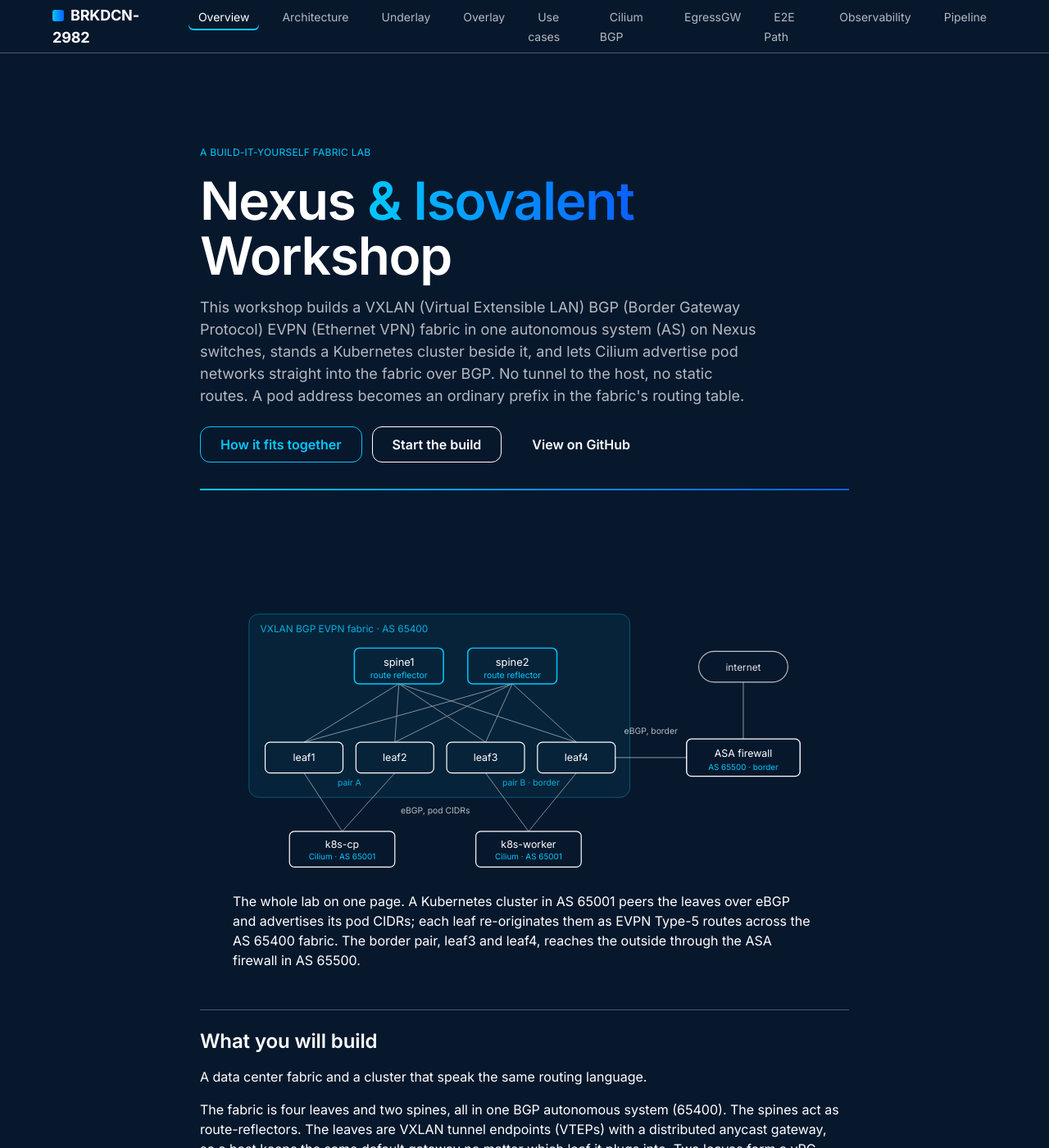
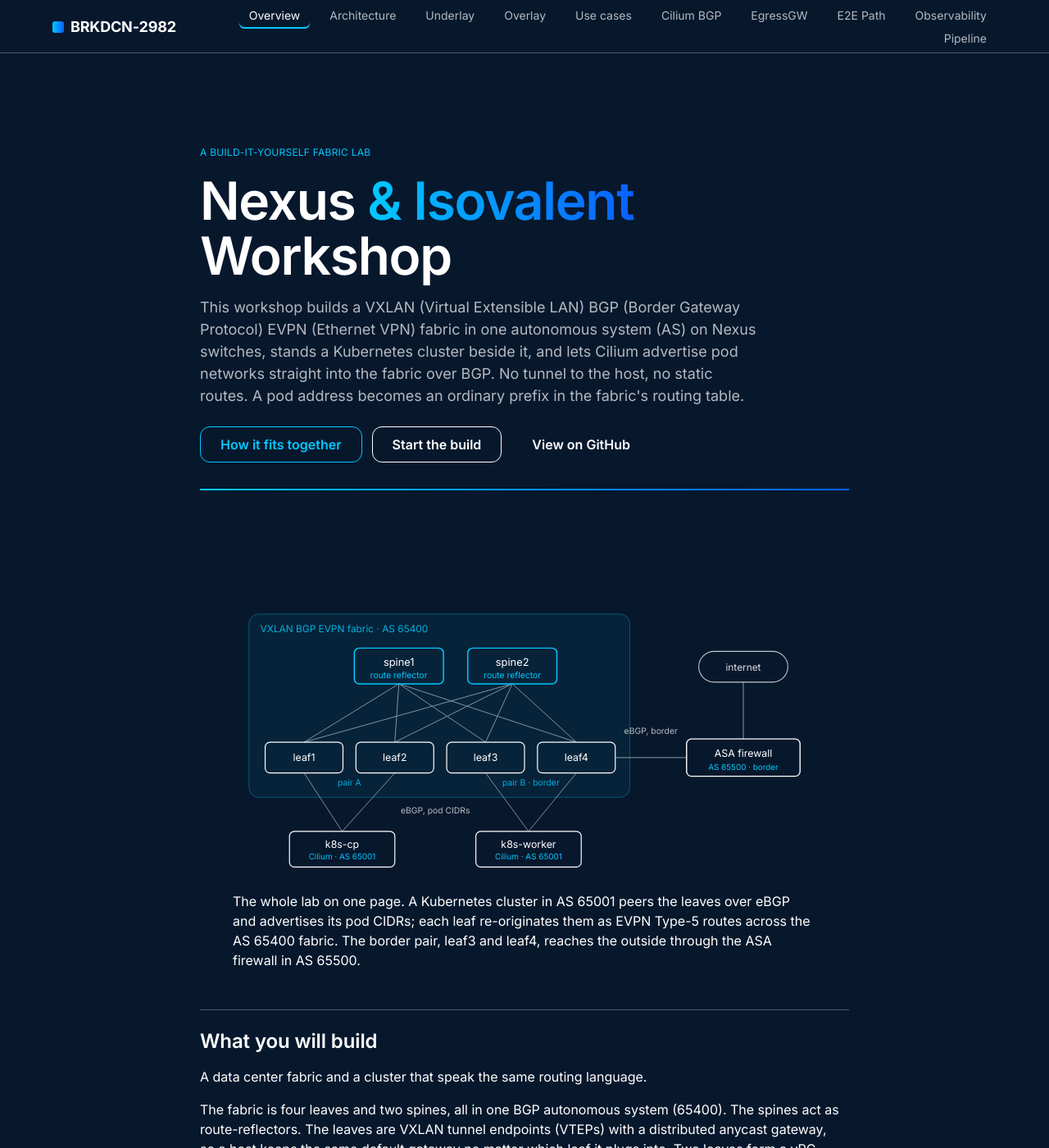
Before and after one commit to itsAmeMario0o/BRKDCN-2982, a Jekyll site: the page built from site/index.md, in a window 1280 px wide and 1400 px high. Shown: the whole window at 82% size. Built offline with Jekyll 4.4.1, drawn with Linux system fonts in a browser that asks for light colours.

Commit message:
fix(site): stop the header title and nav items from breaking mid-word
Ten nav items plus the title let the browser wrap words ("BRKDCN-2982" to two
lines, "E2E Path" to two lines). Add white-space: nowrap to the brand and each
link, tighten the nav gap, and allow whole items to wrap as a fallback.

Co-Authored-By: Claude Opus 4.8 <noreply@anthropic.com>
Claude-Session: https://claude.ai/code/session_01QGTejPxCmsAbz7BD9nAWMy

```diff
--- a/site/assets/css/site.css
+++ b/site/assets/css/site.css
@@ -36,6 +36,14 @@
   vertical-align: -1px;
   margin-right: var(--space-2);
 }
+
+/* Keep the title and each nav item on one line. With ten items the browser
+   otherwise breaks words ("BRKDCN-2982" -> "BRKDCN- / 2982", "E2E Path" ->
+   "E2E / Path"). Tighten the gap so the items fit, and let whole items wrap to
+   a second line as a last resort instead of breaking a word. */
+.nav-brand { white-space: nowrap; }
+.site-header .nav-links { flex-wrap: wrap; gap: var(--space-3); row-gap: var(--space-1); justify-content: flex-end; }
+.nav-link { white-space: nowrap; }
 
 /* Mobile nav toggle (hidden on desktop) */
 .nav-toggle {
```
